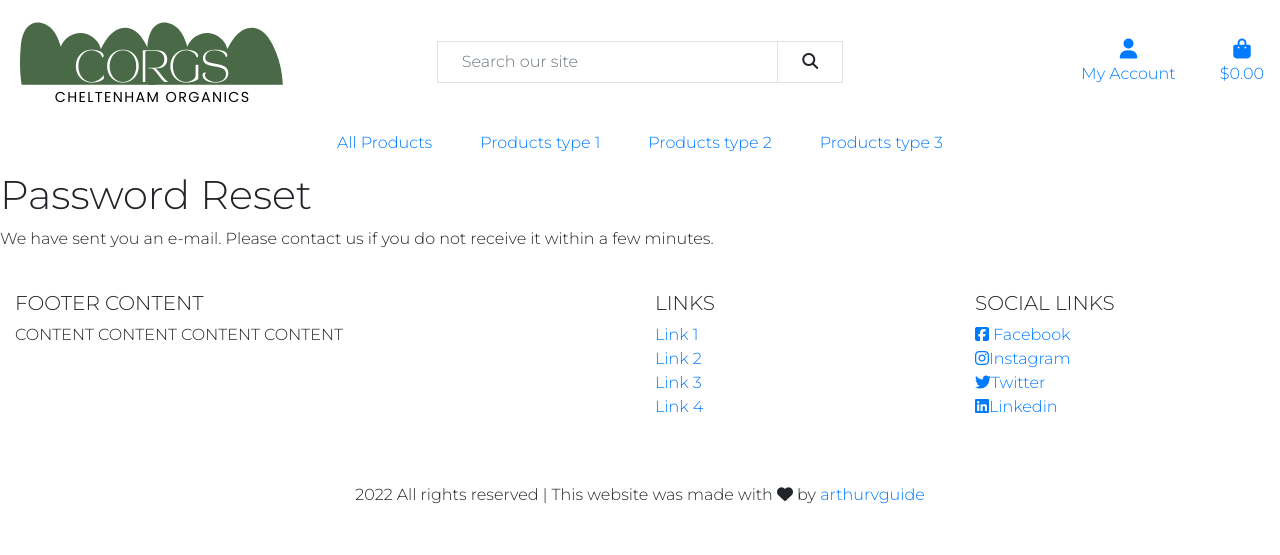
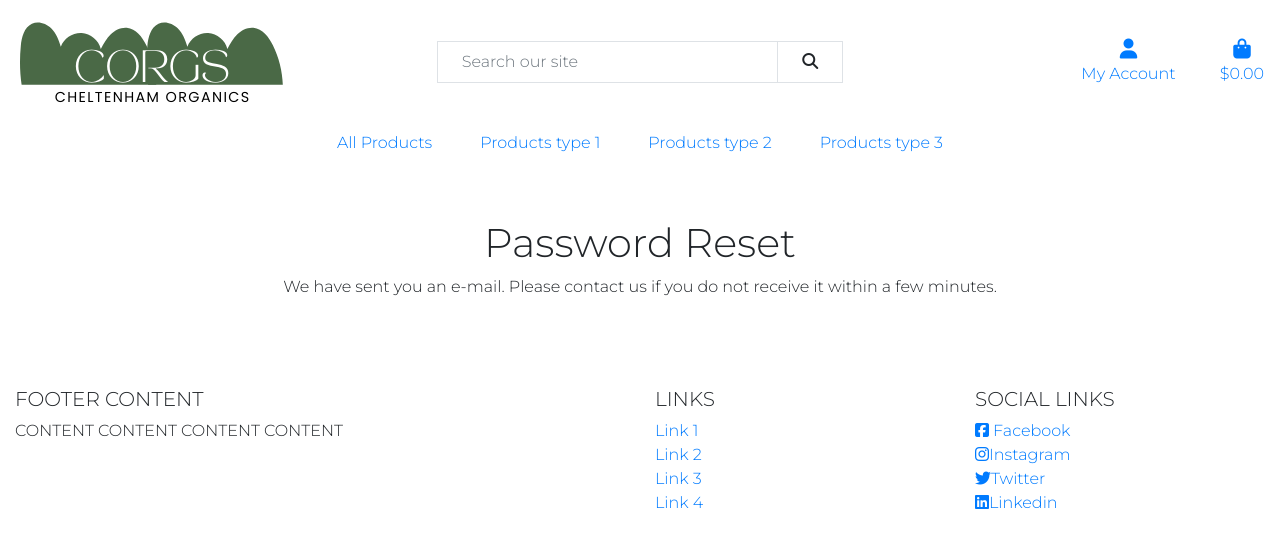
Before and after one commit to arthurvguide/cheltenham-organics, a Django app: a page that uses templates/allauth/account/password_reset_done.html in a window 1280 px wide. Shown: the top 555 px of the page. Run offline with Django 3.2, Linux system fonts and the light colour scheme; some libraries are stand-ins or nearby versions.

Commit message:
Edit password_reset_done page

```diff
--- a/templates/allauth/account/password_reset_done.html
+++ b/templates/allauth/account/password_reset_done.html
@@ -6,11 +6,14 @@
 {% block head_title %}{% trans "Password Reset" %}{% endblock %}
 
 {% block content %}
-    <h1>{% trans "Password Reset" %}</h1>
+<div class="text-center justify-content-center m-5 register-container">
+    <div class="row justify-content-center mt-5">
+        <h1>{% trans "Password Reset" %}</h1>
+    </div>
 
-    {% if user.is_authenticated %}
-    {% include "account/snippets/already_logged_in.html" %}
-    {% endif %}
+    <div class="row justify-content-center">
+        <p>{% blocktrans %}We have sent you an e-mail. Please contact us if you do not receive it within a few minutes.{% endblocktrans %}</p>
+    </div>
+</div>
 
-    <p>{% blocktrans %}We have sent you an e-mail. Please contact us if you do not receive it within a few minutes.{% endblocktrans %}</p>
 {% endblock %}
```
